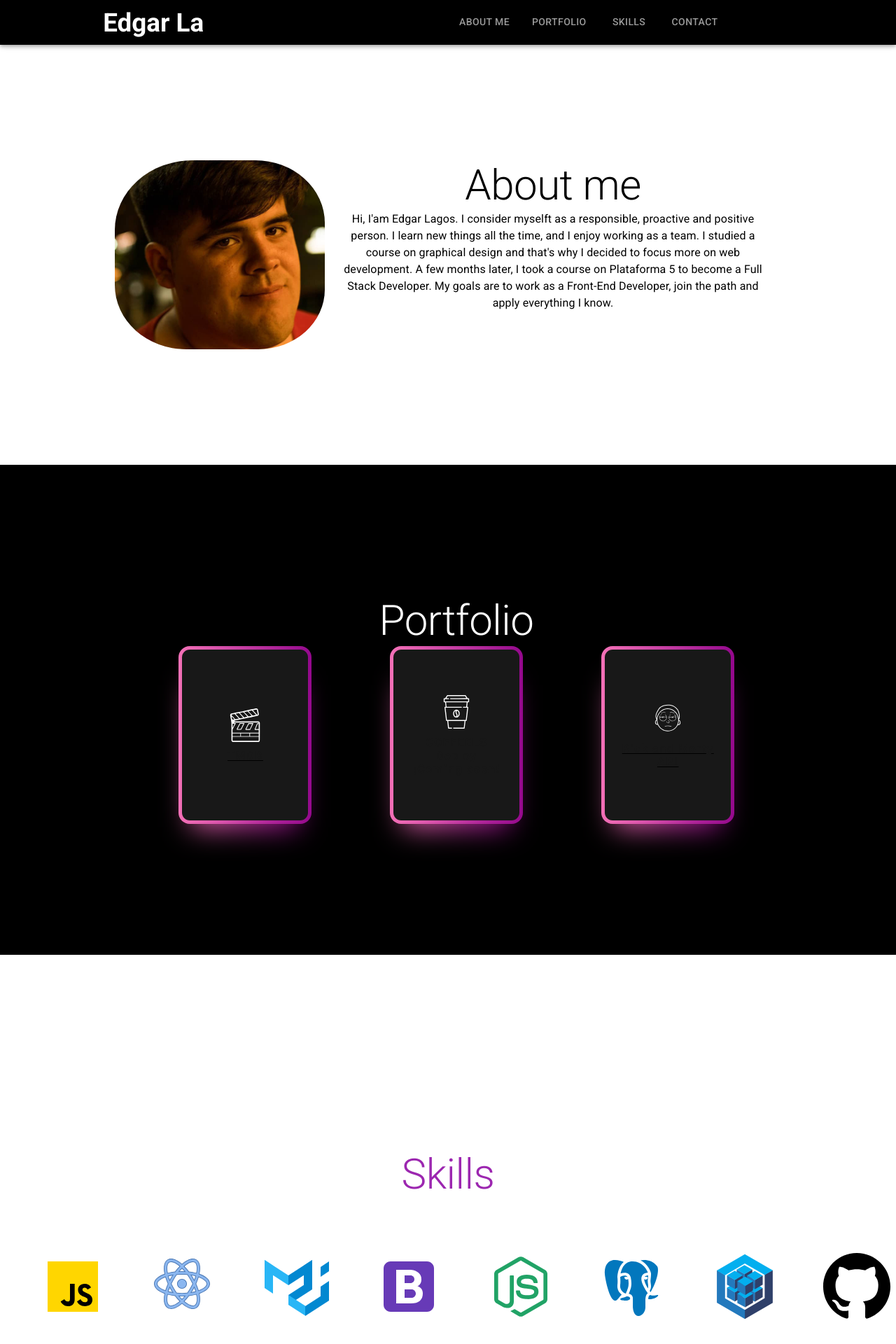
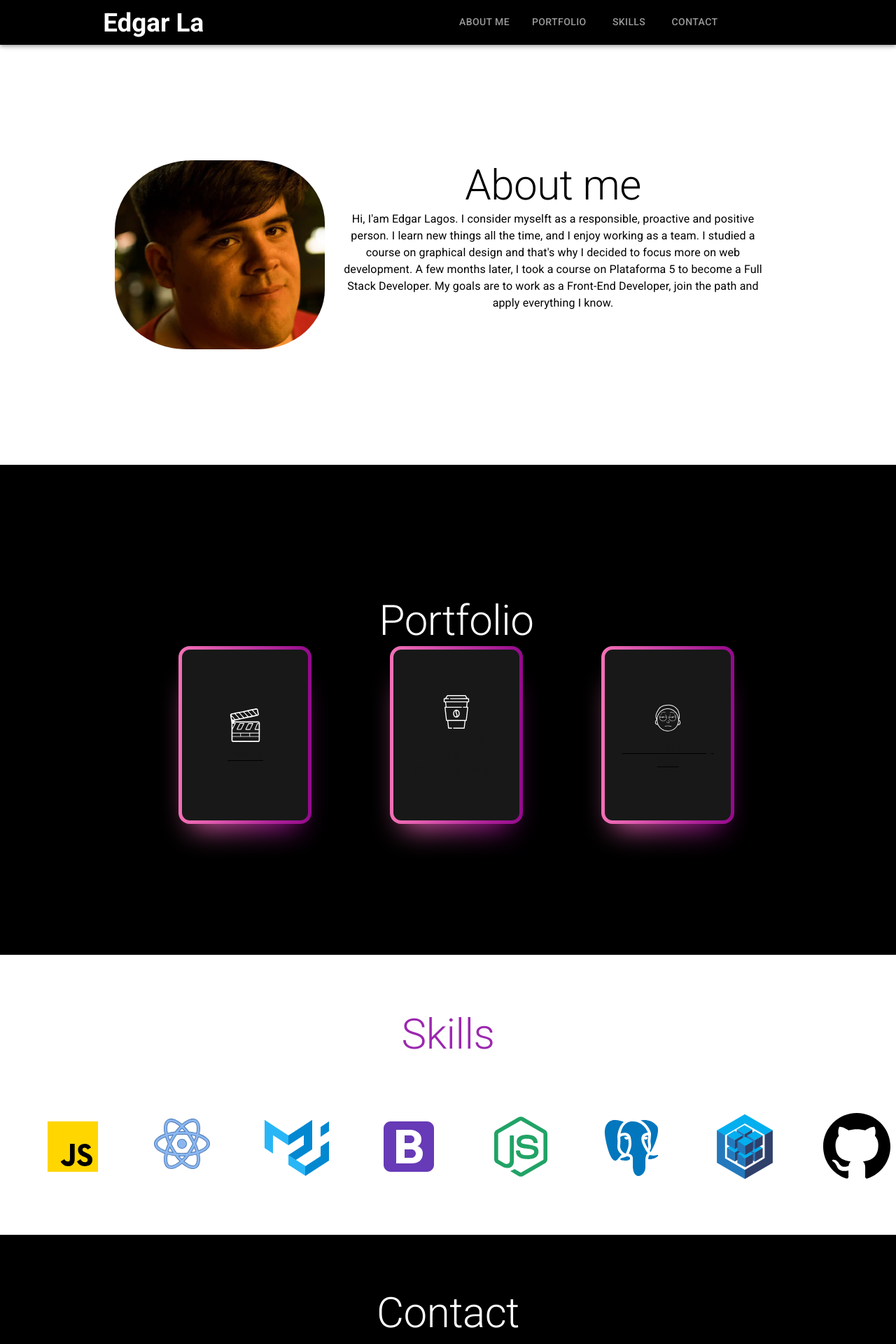
Before and after one commit to champaincode/Portfolio, a React (Create React App) app: page / in a window 1280 px wide. Shown: the top 1920 px of the page at 70% size. Built offline with nearby package versions, Linux system fonts and the light colour scheme.

Commit message:
contact fixeddd

```diff
--- a/src/App.css
+++ b/src/App.css
@@ -64,7 +64,7 @@
 }
 
 .incHeigth{
-  height: 800px;
+  height: 400px;
   display: flex;
   justify-items: center;
 }
```
